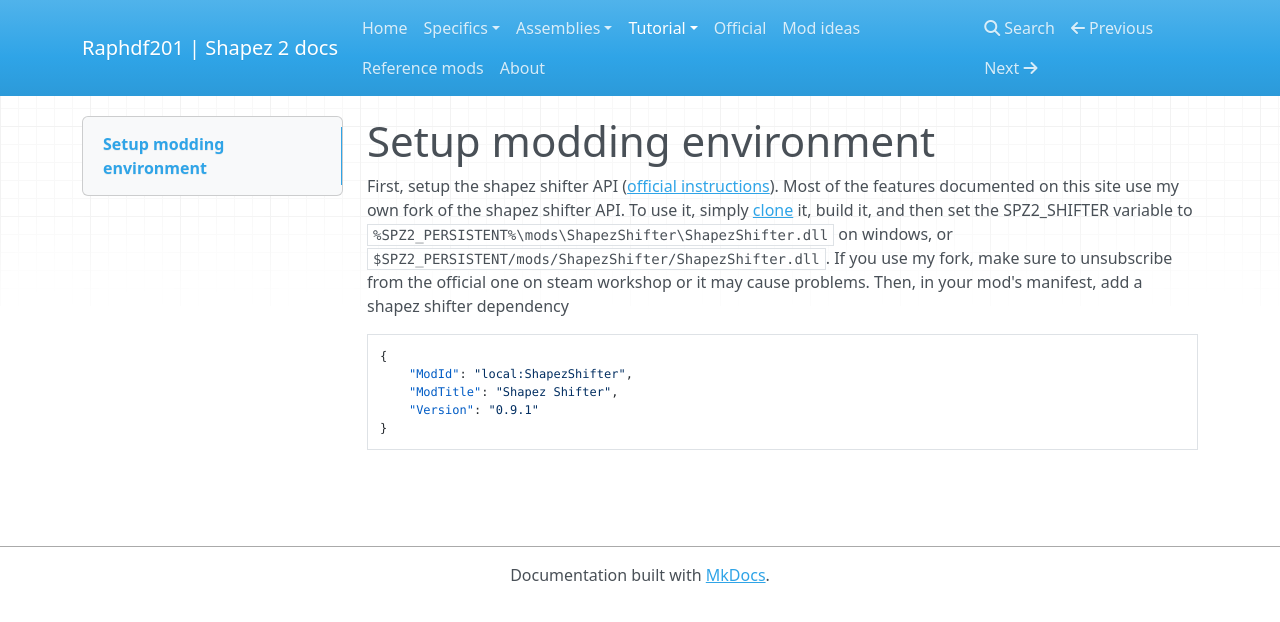
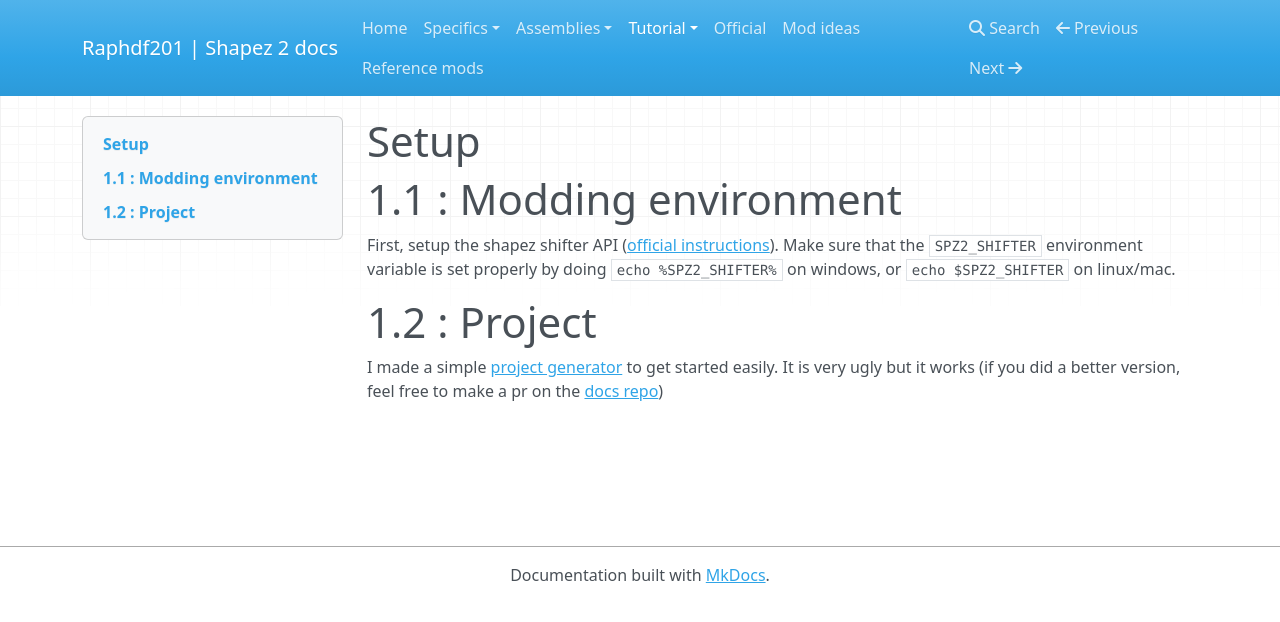
Before and after one commit to Raphdf201/shapez2-docs, an MkDocs documentation site: the page built from docs/tutorial/step1-setup.md, in a window 1280 px wide. Shown: the top 622 px of the page. Built offline with MkDocs 1.6.1, drawn with Linux system fonts in a browser that asks for light colours; nearby versions of some CDN libraries.

Commit message:
Continue to work on tutorial

````diff
--- a/docs/tutorial/step1-setup.md
+++ b/docs/tutorial/step1-setup.md
@@ -1,16 +1,10 @@
-# Setup modding environment
+# Setup
+
+# 1.1 : Modding environment
 
 First, setup the shapez shifter API ([official instructions](https://tobspr-games.notion.site/shapez2-modding-documentation#2583c9e752e080728e40eae35a163fce)).
-Most of the features documented on this site use my own fork of the shapez shifter API. To use it, simply
-[clone](https://github.com/Raphdf201/shapez2-shifter) it, build it, and then set the SPZ2_SHIFTER variable to
-`%SPZ2_PERSISTENT%\mods\ShapezShifter\ShapezShifter.dll` on windows, or `$SPZ2_PERSISTENT/mods/ShapezShifter/ShapezShifter.dll`.
-If you use my fork, make sure to unsubscribe from the official one on steam workshop or it may cause problems.
-Then, in your mod's manifest, add a shapez shifter dependency
+Make sure that the `SPZ2_SHIFTER` environment variable is set properly by doing `echo %SPZ2_SHIFTER%` on windows, or `echo $SPZ2_SHIFTER` on linux/mac.
 
-```json
-{
-    "ModId": "local:ShapezShifter",
-    "ModTitle": "Shapez Shifter",
-    "Version": "0.9.1"
-}
-```
+# 1.2 : Project
+
+I made a simple [project generator](https://www.raphdf201.net/shapez2-generator/) to get started easily. It is very ugly but it works (if you did a better version, feel free to make a pr on the [docs repo](https://github.com/Raphdf201/shapez2-docs))
--- a/mkdocs.yml
+++ b/mkdocs.yml
@@ -2,7 +2,6 @@ site_name: Raphdf201 | Shapez 2 docs
 nav:
   - Home: index.md
   - Specifics:
-      - Connector data: connectorData.md
       - Rendering: rendering.md
       - Simulation: simulation.md
       - Side upgrades: sideUpgrades.md
@@ -11,12 +10,12 @@ nav:
       - Console commands: consoleCommands.md
       - Periodic running: periodic.md
   - Assemblies:
-    - Core.Localization: dll/corelocalization.md
-    - Game.Content: dll/gamecontent.md
-    - Game.Orchestration: dll/gameorchestration.md
+      - Core.Localization: dll/corelocalization.md
+      - Game.Content: dll/gamecontent.md
+      - Game.Orchestration: dll/gameorchestration.md
   - Tutorial:
-    - Step 1 - setup: tutorial/step1-setup.md
+      - Step 1 - Setup: tutorial/step1-setup.md
+      - Step 2 - Buildings: tutorial/step2-buildings.md
   - Official: official.md
   - Mod ideas: modIdeas.md
   - Reference mods: referenceMods.md
-  - About: about.md
````
Also changed, not shown: docs/about.md (deleted, +0 -5 lines), docs/connectorData.md (deleted, +0 -32 lines), docs/index.md (+9 -2 lines), docs/modIdeas.md (+2 -1 lines), docs/rendering.md (+3 -5 lines), docs/tutorial/step2-buildings.md (added, +159 -0 lines), 1 other file.
